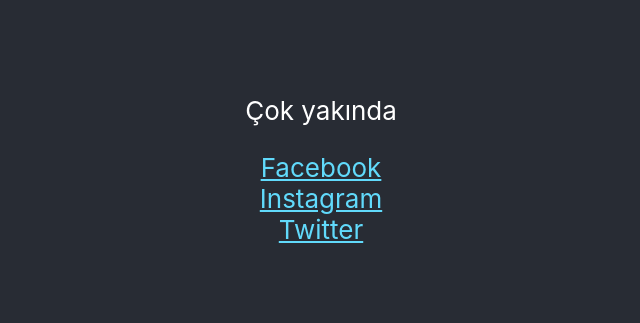
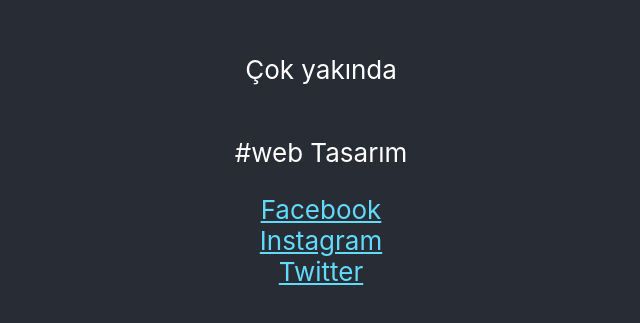
Before and after one commit to JestBilisim/jestbilisim.com.tr, a React (Create React App) app: page / in a window 1280 px wide. Shown: the part 243-566 px from the top of the page, without its empty margins (319-959 px from the left). Built offline with nearby package versions, Linux system fonts and the light colour scheme.

Commit message:
Update src/App.js

```diff
--- a/src/App.js
+++ b/src/App.js
@@ -10,6 +10,9 @@
           {/*<img src={logo} className="App-logo" alt="logo" />*/}
           <p>
             Çok yakında
+          </p>
+          <p>
+            #web Tasarım
           </p>
           <a
             className="App-link"
```
